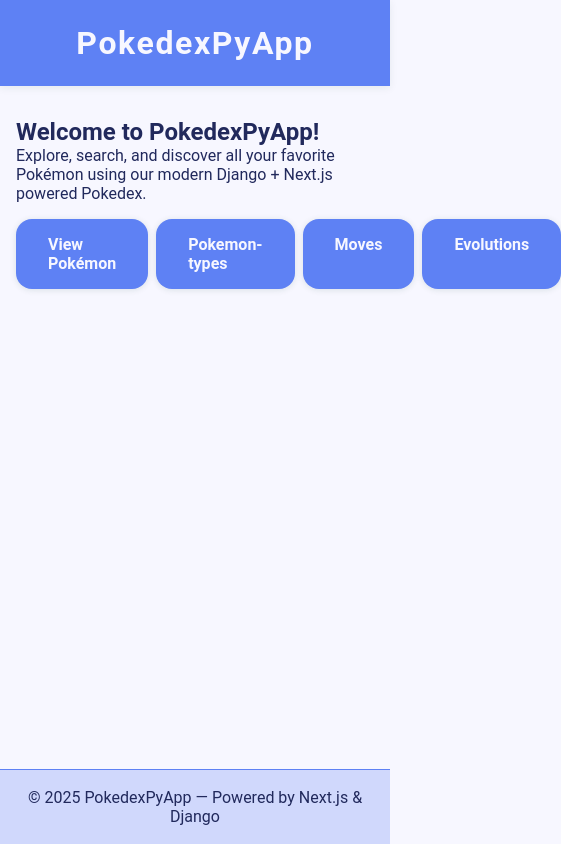
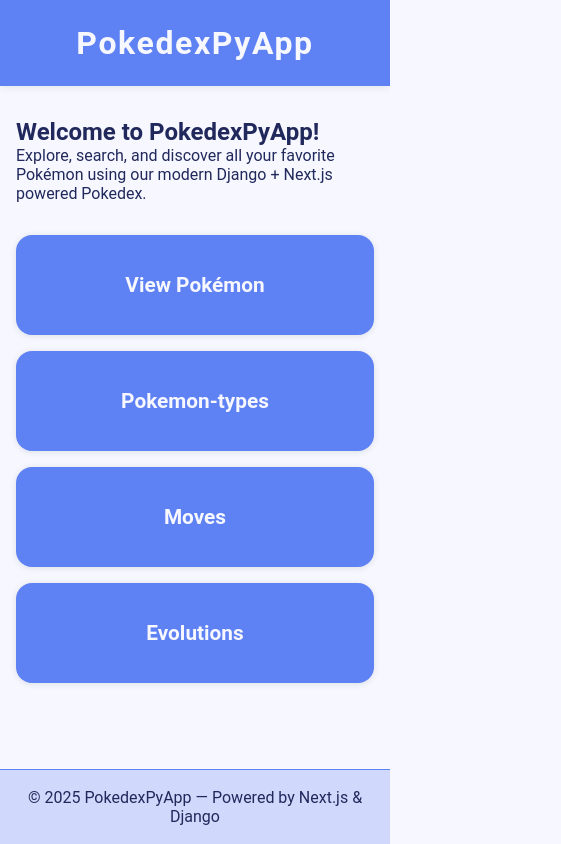
Before and after one commit to johnnyblaze993/galaxyApp, a Next.js app in the folder frontend/: page / in a window 390 px wide. Shown: the whole page, 561 px wide, since content can reach past the window. Built offline with nearby package versions, Linux system fonts and the light colour scheme.

Commit message:
Refactor HomePage layout and update link styles for improved accessibility and responsiveness

```diff
--- a/frontend/src/app/page.tsx
+++ b/frontend/src/app/page.tsx
@@ -2,13 +2,13 @@
 
 export default function HomePage() {
 	return (
-		<section className="home">
+		<section>
 			<h1>Welcome to PokedexPyApp!</h1>
-			<p>
+			<p style={{ marginBottom: "2rem" }}>
 				Explore, search, and discover all your favorite Pokémon using our modern
 				Django + Next.js powered Pokedex.
 			</p>
-			<div className="links">
+			<div className="grid">
 				<a href="/pokemon" className="link">
 					View Pokémon
 				</a>
--- a/frontend/src/styles/components.css
+++ b/frontend/src/styles/components.css
@@ -132,7 +132,11 @@
     text-decoration: none;
     transition: background 0.2s;
     box-shadow: 0 1px 6px rgba(0, 64, 48, 0.12);
-    display: inline-block;
+    display: flex;
+    align-items: center;
+    justify-content: center;
+    height: 100px;
+    font-size: 1.3rem;
 }
 
 .link:hover {
```
